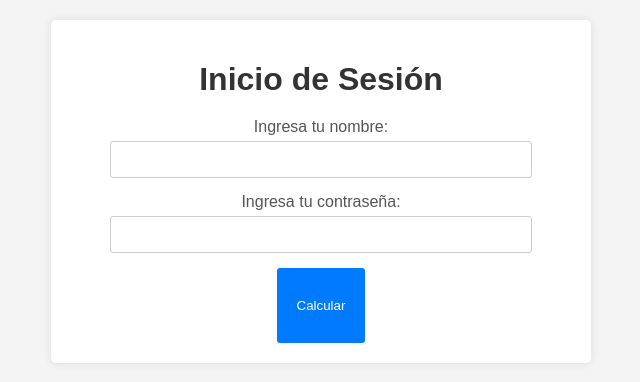
After one commit to DiegoHernandez12341234/ExamenPWEB, a Flask app: page /ejercicio2 in a window 1280 px wide. The commit adds this page. Shown: the top 382 px of the page, without its empty margins (319-959 px from the left). Run offline with Flask 3, Linux system fonts and the light colour scheme.

Commit message:
ejercicio2

```diff
--- a/main.py
+++ b/main.py
@@ -2,6 +2,11 @@ from flask import Flask, request, render_template
 
 app = Flask(__name__)
 
+
+usuarios = {
+    'juan': 'admin',
+    'pepe': 'user'
+}
 
 @app.route('/')
 def index():
@@ -31,5 +36,26 @@ def ejercicio1():
                         descontado=descontado, total_con_desc=total_con_desc)
     return render_template('ejercicio1.html')
 
+@app.route('/ejercicio2', methods=['GET', 'POST'])
+def ejercicio2():
+    if request.method == 'POST':
+        nombre = request.form['nombre']
+        contra = request.form['contra']
+        resultado = None
+
+        try:
+            if usuarios[nombre] != contra:
+                raise ValueError('Contraseña incorrecta')
+
+            if nombre == 'juan':
+                resultado = 'Bienvenido administrador juan'
+            elif nombre == 'pepe':
+                resultado = 'Bienvenido usuario pepe'
+        except (KeyError, ValueError):
+            resultado = 'Usuario o contraseña incorrectos'
+
+        return render_template('ejercicio2.html', resultado=resultado)
+    return render_template('ejercicio2.html')
+
 if __name__ == '__main__':
-    app.run(debug=True)
+    app.run()
--- a/templates/ejercicio1.html
+++ b/templates/ejercicio1.html
@@ -3,11 +3,11 @@
 <head>
     <meta charset="UTF-8">
     <link rel="stylesheet" type="text/css" href="/static/css/styles.css">
-    <title>Title</title>
+    <title>Ejercicio 1 - Examen</title>
 </head>
 <body>
     <div class="container">
-        <h1>Calculo de Compras</h1>
+        <h1>Cálculo de Compras</h1>
         <form action="/ejercicio1" method="POST">
             <label for="nombre">Ingresa tu nombre:</label>
             <input type="text" id="nombre" name="nombre" required>
--- /dev/null
+++ b/templates/ejercicio2.html
@@ -0,0 +1,27 @@
+<!DOCTYPE html>
+<html lang="es">
+<head>
+    <meta charset="UTF-8">
+    <link rel="stylesheet" type="text/css" href="/static/css/styles.css">
+    <title>Ejercicio 2 - Examen</title>
+</head>
+<body>
+    <div class="container">
+        <h1>Inicio de Sesión</h1>
+        <form action="/ejercicio2" method="POST">
+            <label for="nombre">Ingresa tu nombre:</label>
+            <input type="text" id="nombre" name="nombre" required>
+            <br>
+            <label for="contra">Ingresa tu contraseña:</label>
+            <input type="text" id="contra" name="contra" required>
+            <br>
+            <button type="submit">Calcular</button>
+        </form>
+    </div>
+    {% if resultado %}
+        <div class="container">
+            <p>{{resultado}}</p>
+        </div>
+    {% endif %}
+</body>
+</html>
--- a/templates/index.html
+++ b/templates/index.html
@@ -3,7 +3,7 @@
 <head>
     <meta charset="UTF-8">
     <link rel="stylesheet" type="text/css" href="/static/css/styles.css">
-    <title>Index</title>
+    <title>Index - Examen</title>
 </head>
 <body>
     <div class="button-container">
```
